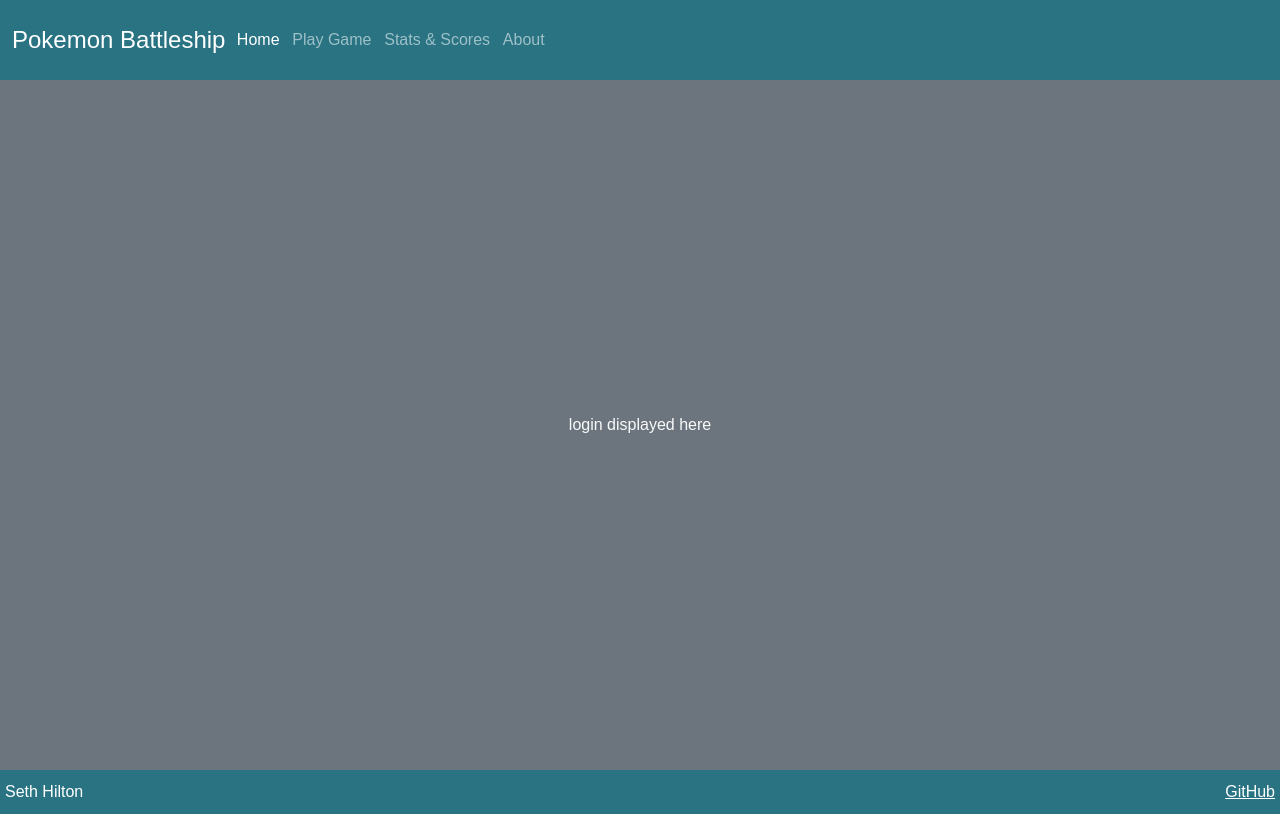
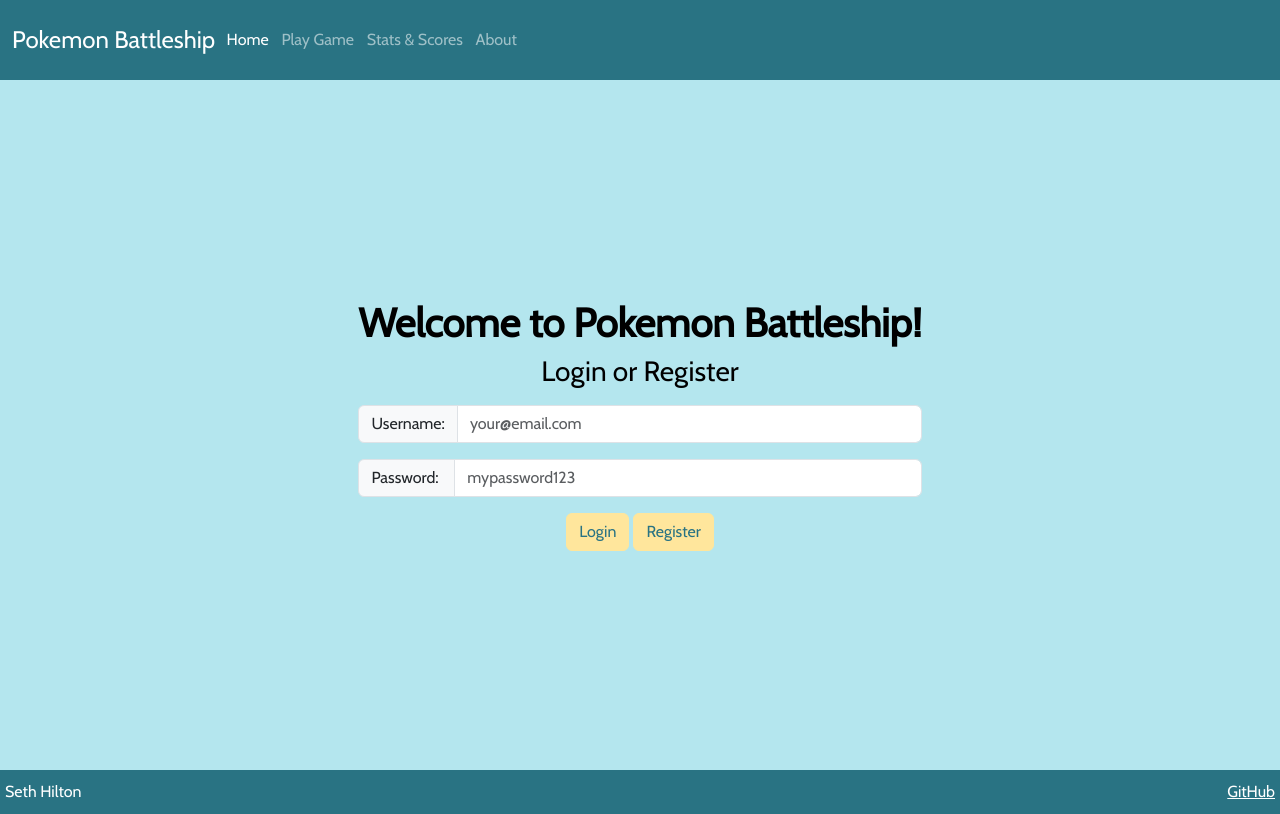
Before and after one commit to gonkseth007/startup, a React (Vite) app: page / in a window 1280 px wide. Built offline with nearby package versions, Linux system fonts and the light colour scheme.

Commit message:
Converting login component to React and small css fixes from conversion

```diff
--- a/index.html
+++ b/index.html
@@ -5,6 +5,8 @@
     <link rel="icon" href="/favicon.ico" />
     <meta name="viewport" content="width=device-width, initial-scale=1" />
     <meta name="theme-color" content="#000000" />
+    <link href="https://fonts.googleapis.com/css2?family=Cabin&display=swap" rel="stylesheet">
+
 
     <title>Pokemon Battleship!</title>
   </head>
--- a/src/about/about.jsx
+++ b/src/about/about.jsx
@@ -3,9 +3,9 @@
 
 export function About() {
   return (
-    <main class="container-fluid text-center">
+    <main className="container-fluid text-center">
         <div>
-            <h3 class="mb-3" id="welcome">About Pokemon Battleship!</h3>
+            <h3 className="mb-3" id="welcome">About Pokemon Battleship!</h3>
             <img src="images/pokemon_cards.jpg" width="450" alt="Pokemon trading cards spread out on the ground" />
             <div>
                 Battleship is a two-player game where players place
--- a/src/app.css
+++ b/src/app.css
@@ -83,10 +83,13 @@
   --bs-btn-hover-border-color: #ffe69c;
   --bs-btn-hover-color: #297383;
   --bs-btn-active-bg: #ffd56a;
+  margin-left: 2px;
+  margin-right: 2px;
 }
 
 .body-primary {
   background-color: #b4e6ee;
+  color: black;
 }
 
 .table-row {
--- a/src/login/login.jsx
+++ b/src/login/login.jsx
@@ -2,8 +2,23 @@
 
 export function Login() {
   return (
-    <main className="container-fluid bg-secondary text-center">
-      <div>login displayed here</div>
+    <main className="container-fluid text-center body-primary">
+        <div>
+            <h1 id="welcome">Welcome to Pokemon Battleship!</h1>
+            <form method="get" action="play.html">
+                <h3>Login or Register</h3>
+                <div className="input-group my-3">
+                    <span className="input-group-text">Username:</span>
+                    <input className="form-control rounded-end" type="text" placeholder="your@email.com" />
+                </div>
+                <div className="input-group mb-3">
+                    <span className="input-group-text">Password:&nbsp;</span>
+                    <input className="form-control rounded-end" type="password" placeholder="mypassword123" />
+                </div>
+                <button className="btn btn-primary" type="submit">Login</button>
+                <button className="btn btn-primary" type="submit">Register</button>
+            </form>
+        </div>
     </main>
   );
 }
```
Also changed, not shown: login.html (deleted, +0 -53 lines). Lines whose indentation alone changed are shown as unchanged.
